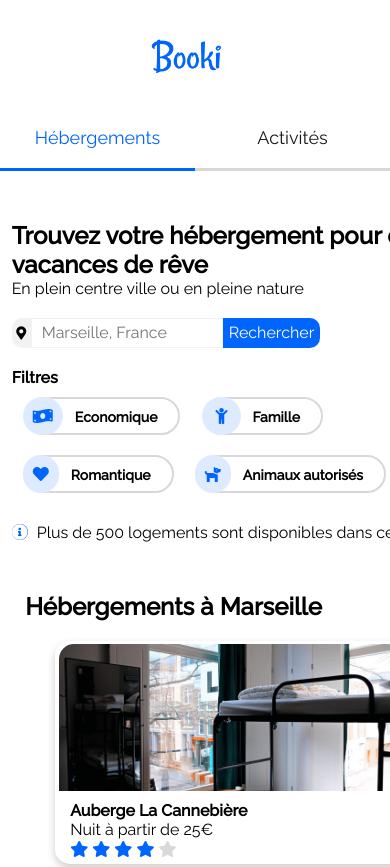
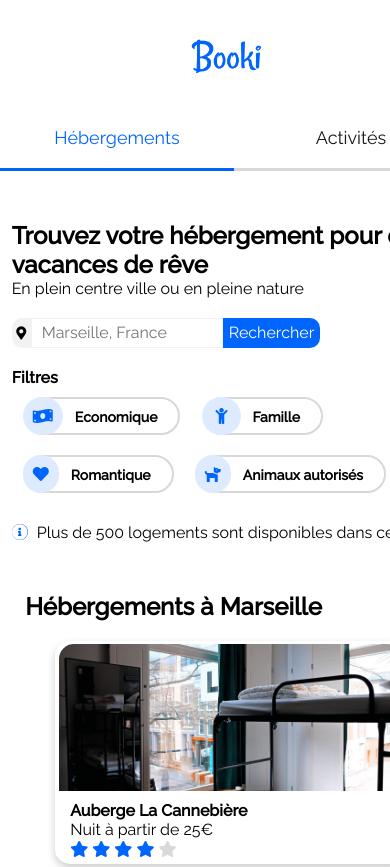
Before and after one commit to EG-OpenClassrooms-ReactJs-Formation/P2_GHISONI_code, a plain HTML site: page index.html in a window 390 px wide. Shown: the top 867 px of the page. Drawn offline with Linux system fonts and the light colour scheme.

Commit message:
Adapt to manage header with lower width screen

```diff
--- a/css/main.css
+++ b/css/main.css
@@ -82,6 +82,7 @@ nav a
 header{
     flex-direction: column;
     align-items: center;
+    min-width: 468px;
 }
 #logo {
 
@@ -91,10 +92,11 @@ header{
 }
 nav {
     width: 100%;
+
 }
 nav ul{
     justify-content: space-around;
-    width: 100%;
+
     padding: 0px 0px 0px 0px;
 }
 .nav_selected {
```
